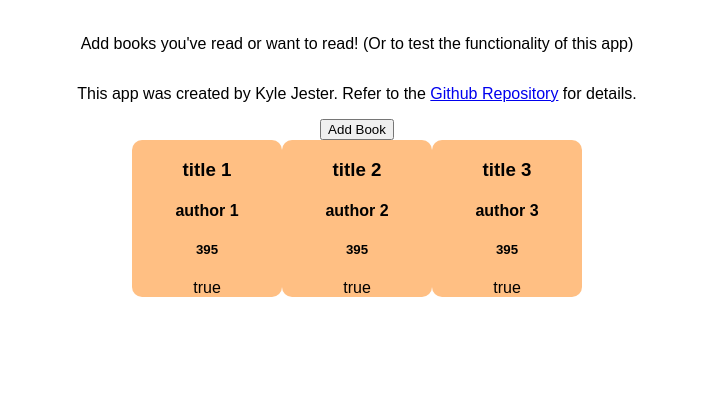
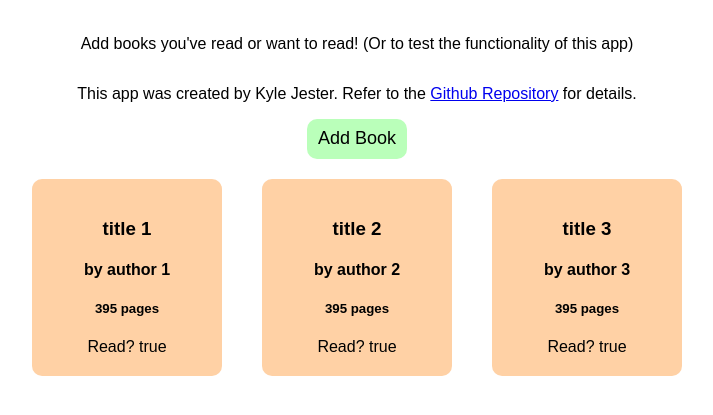
Before and after one commit to kjester15/library, a plain HTML site: page index.html in a window 1280 px wide. Shown: the part 69-484 px from the top of the page, without its empty margins (283-996 px from the left). Drawn offline with Linux system fonts and the light colour scheme.

Commit message:
Style add book button and book card text

```diff
--- a/application.js
+++ b/application.js
@@ -18,11 +18,11 @@ function displayLibrary(array) {
     const newTitle = document.createElement("h3");
     newTitle.innerHTML = element.title;
     const newAuthor = document.createElement("h4");
-    newAuthor.innerHTML = element.author;
+    newAuthor.innerHTML = `by ${element.author}`;
     const newPages = document.createElement("h5");
-    newPages.innerHTML = element.pages;
+    newPages.innerHTML = `${element.pages} pages`;
     const newRead = document.createElement("div");
-    newRead.innerHTML = element.read;
+    newRead.innerHTML = `Read? ${element.read}`;
     newDiv.append(newTitle, newAuthor, newPages, newRead);
     newDiv.classList.add("book-card");
   });
--- a/style.css
+++ b/style.css
@@ -6,12 +6,29 @@ body {
 }
 
 .book-card {
-  background-color: rgb(255, 191, 131);
+  background-color: rgb(255, 209, 165);
   border-radius: 10px;
   text-align: center;
   width: 150px;
+  margin: 20px;
+  padding: 20px;
 }
 
 .book-shelf {
   display: flex;
+  flex-wrap: wrap;
 }
+
+button {
+  border: none;
+  width: 100px;
+  height: 40px;
+  font-size: 18px;
+  border-radius: 10px;
+  background-color: rgb(186, 255, 186);
+  transition: 0.2s;
+}
+
+button:hover {
+  background-color: rgb(130, 249, 130);
+}
```
